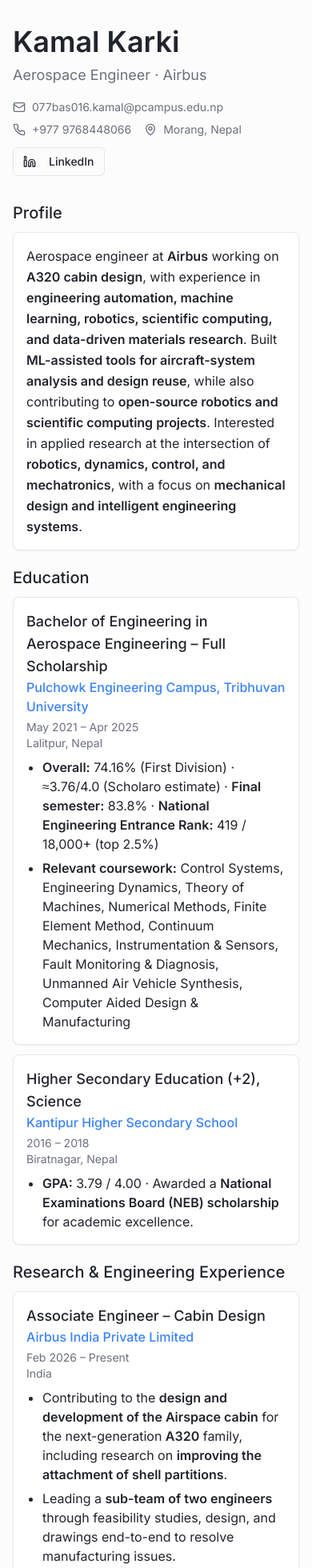
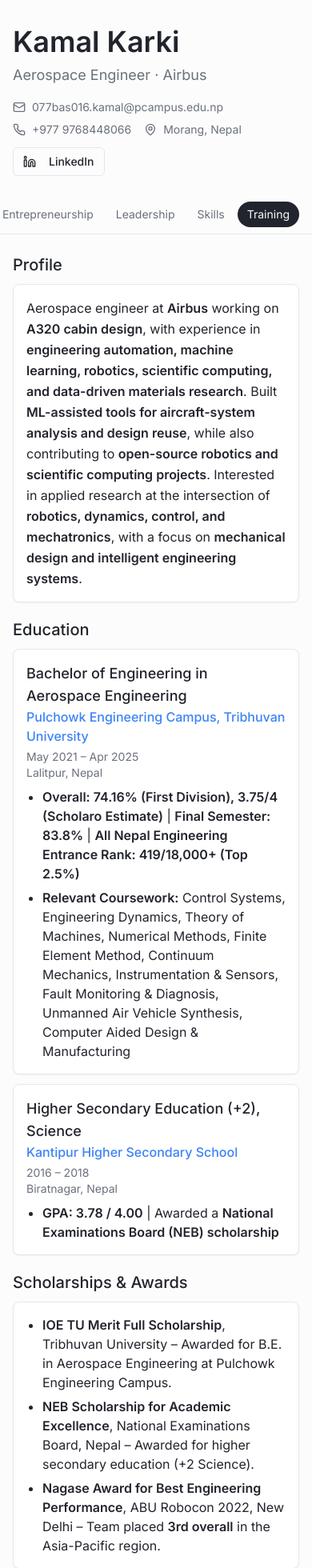
Before and after one commit to karkikamal098/Resume_Kamal_Karki, a React (Vite) app: page / in a window 390 px wide. Shown: the top 1960 px of the page at 80% size. Built offline with nearby package versions, Linux system fonts and the light colour scheme.

Commit message:
Match education to CV format, add Scholarships & Awards, add sticky section menu
Co-Authored-By: Claude Opus 5.5 <noreply@anthropic.com>

```diff
--- a/src/components/Portfolio.tsx
+++ b/src/components/Portfolio.tsx
@@ -1,9 +1,12 @@
+import { useEffect, useRef, useState } from "react";
 import { Mail, Phone, MapPin, Linkedin } from "lucide-react";
 import { Button } from "@/components/ui/button";
 import { Card, CardContent } from "@/components/ui/card";
 import { Separator } from "@/components/ui/separator";
 import { EntryCard, Rich, Section } from "@/components/ResumeBlocks";
+import { cn } from "@/lib/utils";
 import {
+  awards,
   contact,
   education,
   entrepreneurship,
@@ -24,12 +27,80 @@ const EntryList = ({ entries }: { entries: typeof experience }) => (
   </div>
 );
 
+// Menu entries; each id must match a <Section id> below.
+const navItems = [
+  { id: "profile", label: "Profile" },
+  { id: "education", label: "Education" },
+  { id: "awards", label: "Awards" },
+  { id: "experience", label: "Experience" },
+  { id: "open-source", label: "Open Source" },
+  { id: "projects", label: "Projects" },
+  { id: "entrepreneurship", label: "Entrepreneurship" },
+  { id: "leadership", label: "Leadership" },
+  { id: "skills", label: "Skills" },
+  { id: "training", label: "Training" },
+];
+
+// Sticky menu that jumps to a section and highlights the one being read.
+const SectionNav = () => {
+  const [active, setActive] = useState(navItems[0].id);
+  const listRef = useRef<HTMLDivElement>(null);
+
+  useEffect(() => {
+    const onScroll = () => {
+      let current = navItems[0].id;
+      for (const { id } of navItems) {
+        const el = document.getElementById(id);
+        if (el && el.getBoundingClientRect().top <= 80) current = id;
+      }
+      // The last sections are short and may never reach the top, so the page bottom selects the last one.
+      if (window.innerHeight + window.scrollY >= document.documentElement.scrollHeight - 2) {
+        current = navItems[navItems.length - 1].id;
+      }
+      setActive(current);
+    };
+    onScroll();
+    window.addEventListener("scroll", onScroll, { passive: true });
+    return () => window.removeEventListener("scroll", onScroll);
+  }, []);
+
+  // On narrow screens the menu scrolls sideways; keep the active item visible.
+  useEffect(() => {
+    const list = listRef.current;
+    const item = list?.querySelector<HTMLElement>(`[data-id="${active}"]`);
+    if (list && item) list.scrollTo({ left: item.offsetLeft - 16, behavior: "smooth" });
+  }, [active]);
+
+  return (
+    <nav aria-label="Sections" className="sticky top-0 z-40 border-b border-border bg-background/90 backdrop-blur">
+      <div ref={listRef} className="no-scrollbar max-w-4xl mx-auto px-4 sm:px-6 flex gap-1 overflow-x-auto py-2">
+        {navItems.map(({ id, label }) => (
+          <a
+            key={id}
+            href={`#${id}`}
+            data-id={id}
+            aria-current={active === id ? "true" : undefined}
+            className={cn(
+              "shrink-0 whitespace-nowrap rounded-full px-3 py-1.5 text-sm transition-colors",
+              active === id
+                ? "bg-primary text-primary-foreground"
+                : "text-muted-foreground hover:bg-secondary hover:text-foreground",
+            )}
+          >
+            {label}
+          </a>
+        ))}
+      </div>
+    </nav>
+  );
+};
+
 const Portfolio = () => {
   return (
     <div className="min-h-screen bg-background">
-      <div className="max-w-4xl mx-auto px-4 sm:px-6 py-8">
+      <div className="max-w-4xl mx-auto px-4 sm:px-6 pt-8">
         {/* Header */}
-        <header className="mb-8">
+        <header className="mb-6">
           <h1 className="text-4xl font-semibold text-foreground mb-2">{contact.name}</h1>
           <p className="text-lg text-muted-foreground">Aerospace Engineer · Airbus</p>
           <div className="flex flex-wrap gap-x-4 gap-y-2 text-sm text-muted-foreground mt-4">
@@ -64,7 +135,11 @@ const Portfolio = () => {
             */}
           </div>
         </header>
+      </div>
 
+      <SectionNav />
+
+      <div className="max-w-4xl mx-auto px-4 sm:px-6 pt-6 pb-8">
         <Section id="profile" title="Profile">
           <Card>
             <CardContent className="p-4 sm:p-5">
@@ -77,6 +152,20 @@ const Portfolio = () => {
 
         <Section id="education" title="Education">
           <EntryList entries={education} />
+        </Section>
+
+        <Section id="awards" title="Scholarships & Awards">
+          <Card>
+            <CardContent className="p-4 sm:p-5">
+              <ul className="list-disc pl-5 space-y-1.5 text-foreground">
+                {awards.map((a) => (
+                  <li key={a.title}>
+                    <span className="font-semibold">{a.title}</span>, <Rich text={a.detail} />
+                  </li>
+                ))}
+              </ul>
+            </CardContent>
+          </Card>
         </Section>
 
         <Section id="experience" title="Research & Engineering Experience">
--- a/src/components/ResumeBlocks.tsx
+++ b/src/components/ResumeBlocks.tsx
@@ -17,7 +17,7 @@ export const Rich = ({ text }: { text: string }) => (
 );
 
 export const Section = ({ id, title, children }: { id: string; title: string; children: ReactNode }) => (
-  <section id={id} className="mb-5">
+  <section id={id} className="mb-5 scroll-mt-16">
     <h2 className="text-xl sm:text-2xl font-medium text-foreground mb-2.5">{title}</h2>
     {children}
   </section>
--- a/src/data/resume.ts
+++ b/src/data/resume.ts
@@ -31,13 +31,13 @@ export const profile =
 
 export const education: Entry[] = [
   {
-    title: "Bachelor of Engineering in Aerospace Engineering – Full Scholarship",
+    title: "Bachelor of Engineering in Aerospace Engineering",
     org: "Pulchowk Engineering Campus, Tribhuvan University",
     period: "May 2021 – Apr 2025",
     location: "Lalitpur, Nepal",
     bullets: [
-      "**Overall:** 74.16% (First Division) · ≈3.76/4.0 (Scholaro estimate) · **Final semester:** 83.8% · **National Engineering Entrance Rank:** 419 / 18,000+ (top 2.5%)",
-      "**Relevant coursework:** Control Systems, Engineering Dynamics, Theory of Machines, Numerical Methods, Finite Element Method, Continuum Mechanics, Instrumentation & Sensors, Fault Monitoring & Diagnosis, Unmanned Air Vehicle Synthesis, Computer Aided Design & Manufacturing",
+      "**Overall: 74.16% (First Division), 3.75/4 (Scholaro Estimate)** | **Final Semester: 83.8%** | **All Nepal Engineering Entrance Rank: 419/18,000+ (Top 2.5%)**",
+      "**Relevant Coursework:** Control Systems, Engineering Dynamics, Theory of Machines, Numerical Methods, Finite Element Method, Continuum Mechanics, Instrumentation & Sensors, Fault Monitoring & Diagnosis, Unmanned Air Vehicle Synthesis, Computer Aided Design & Manufacturing",
     ],
   },
   {
@@ -46,8 +46,23 @@ export const education: Entry[] = [
     period: "2016 – 2018",
     location: "Biratnagar, Nepal",
     bullets: [
-      "**GPA:** 3.79 / 4.00 · Awarded a **National Examinations Board (NEB) scholarship** for academic excellence.",
+      "**GPA: 3.78 / 4.00** | Awarded a **National Examinations Board (NEB) scholarship**",
     ],
+  },
+];
+
+export const awards: { title: string; detail: string }[] = [
+  {
+    title: "IOE TU Merit Full Scholarship",
+    detail: "Tribhuvan University – Awarded for B.E. in Aerospace Engineering at Pulchowk Engineering Campus.",
+  },
+  {
+    title: "NEB Scholarship for Academic Excellence",
+    detail: "National Examinations Board, Nepal – Awarded for higher secondary education (+2 Science).",
+  },
+  {
+    title: "Nagase Award for Best Engineering Performance",
+    detail: "ABU Robocon 2022, New Delhi – Team placed **3rd overall** in the Asia-Pacific region.",
   },
 ];
 
--- a/src/index.css
+++ b/src/index.css
@@ -102,4 +102,19 @@ All colors MUST be HSL.
   body {
     @apply bg-background text-foreground;
   }
+
+  @media (prefers-reduced-motion: no-preference) {
+    html {
+      scroll-behavior: smooth;
+    }
+  }
 }
+
+@layer utilities {
+  .no-scrollbar {
+    scrollbar-width: none;
+  }
+  .no-scrollbar::-webkit-scrollbar {
+    display: none;
+  }
+}
```
